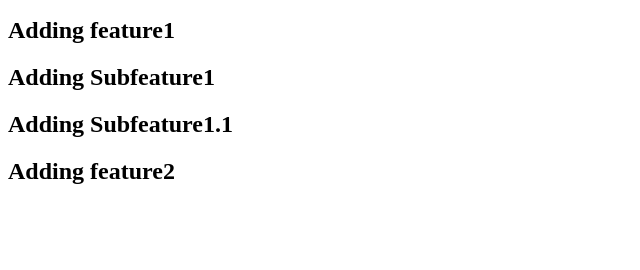
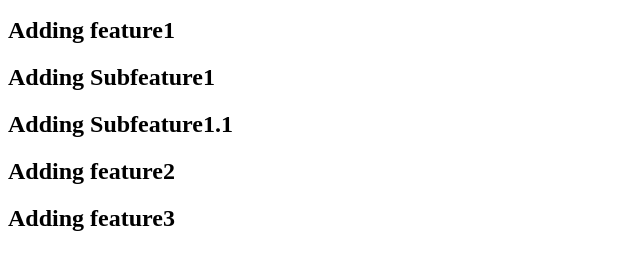
Before and after one commit to DisonDavis/datewithgit-sample, a plain HTML site: page index.html in a window 1280 px wide. Shown: the part 96-366 px from the top of the page, without its empty margins (0-640 px from the left). Drawn offline with Linux system fonts and the light colour scheme.

Commit message:
Feature added

```diff
--- a/index.html
+++ b/index.html
@@ -8,6 +8,7 @@
 			<h2>Adding  Subfeature1.1</h2>
 
 	<h2>Adding  feature2</h2>
+	<h2>Adding  feature3</h2>
 
 </body>
 </html>
```
